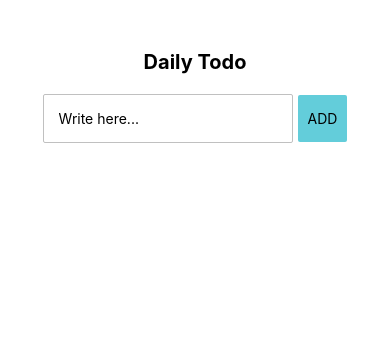
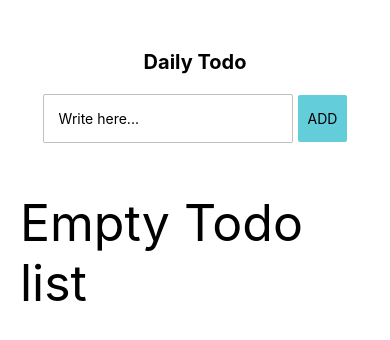
Before and after one commit to ashiqur-russel/react-native-todo, a React Native app: screen / in a window 390 px wide. Shown: the top 340 px of the page. Built offline with nearby package versions, Linux system fonts and the light colour scheme.

Commit message:
empty todo message

```diff
--- a/App.js
+++ b/App.js
@@ -35,14 +35,18 @@ export default function App() {
 
       <View style={styles.mainApp}>
         <View style={styles.todos}>
-          {todos.map((todo, index) => (
+          {todos.length > 0 ? (
+            todos.map((todo, index) => (
               <Todo
                 key={index}
                 id={todo?.id}
                 text={todo?.text}
                 handleDeleteTodo={handleDeleteTodo}
               />
-          ))}
+            ))
+          ) : (
+            <Text style={styles.emptyList}>Empty Todo list</Text>
+          )}
         </View>
       </View>
 
@@ -71,4 +75,11 @@ const styles = StyleSheet.create({
     alignItems: "center",
   },
   todos: {},
+  emptyList: {
+    display: "flex",
+    flexDirection: "row",
+    justifyContent: "center",
+    alignItems: "center",
+    fontSize: 50,
+  },
 });
```
Lines whose indentation alone changed are shown as unchanged.
